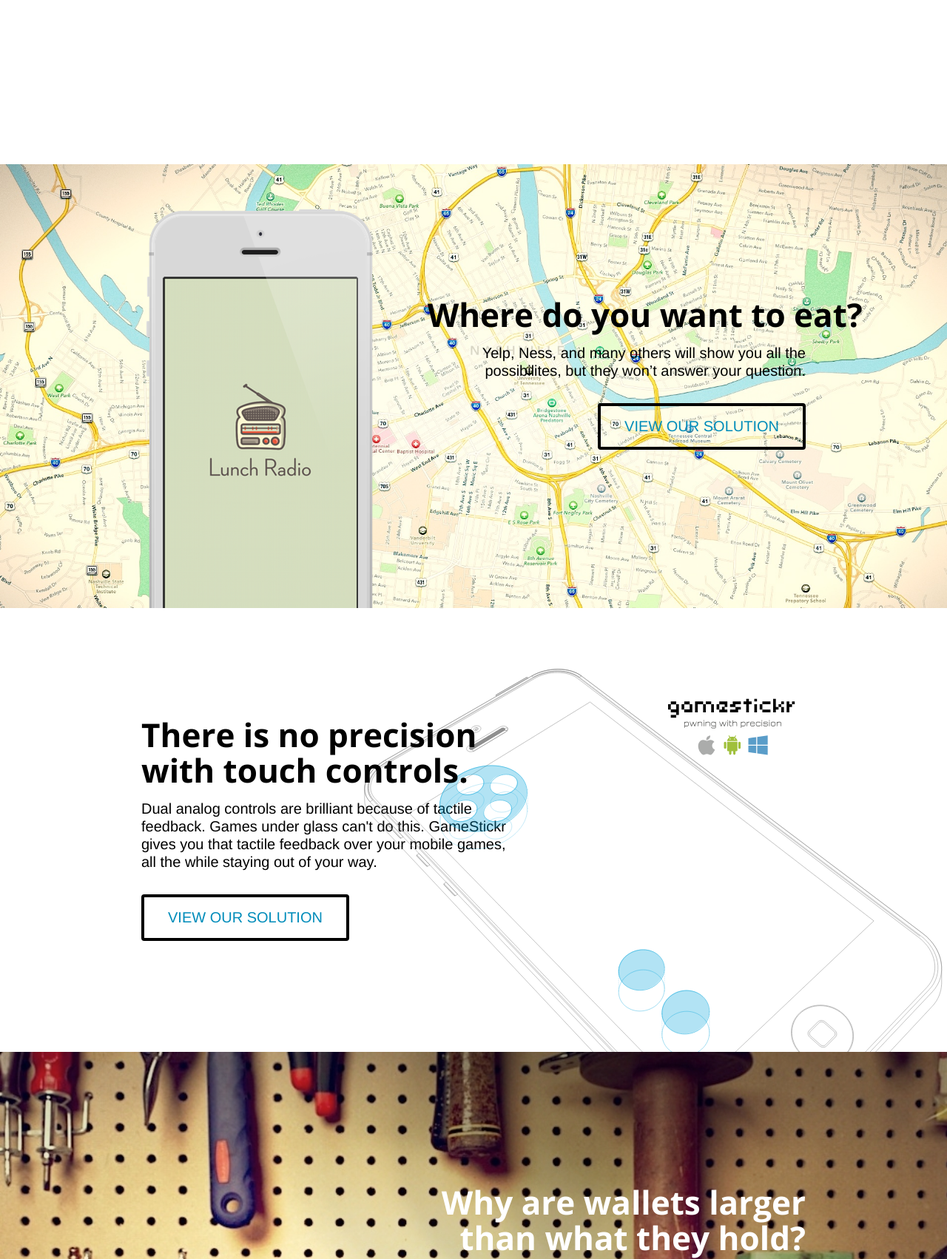
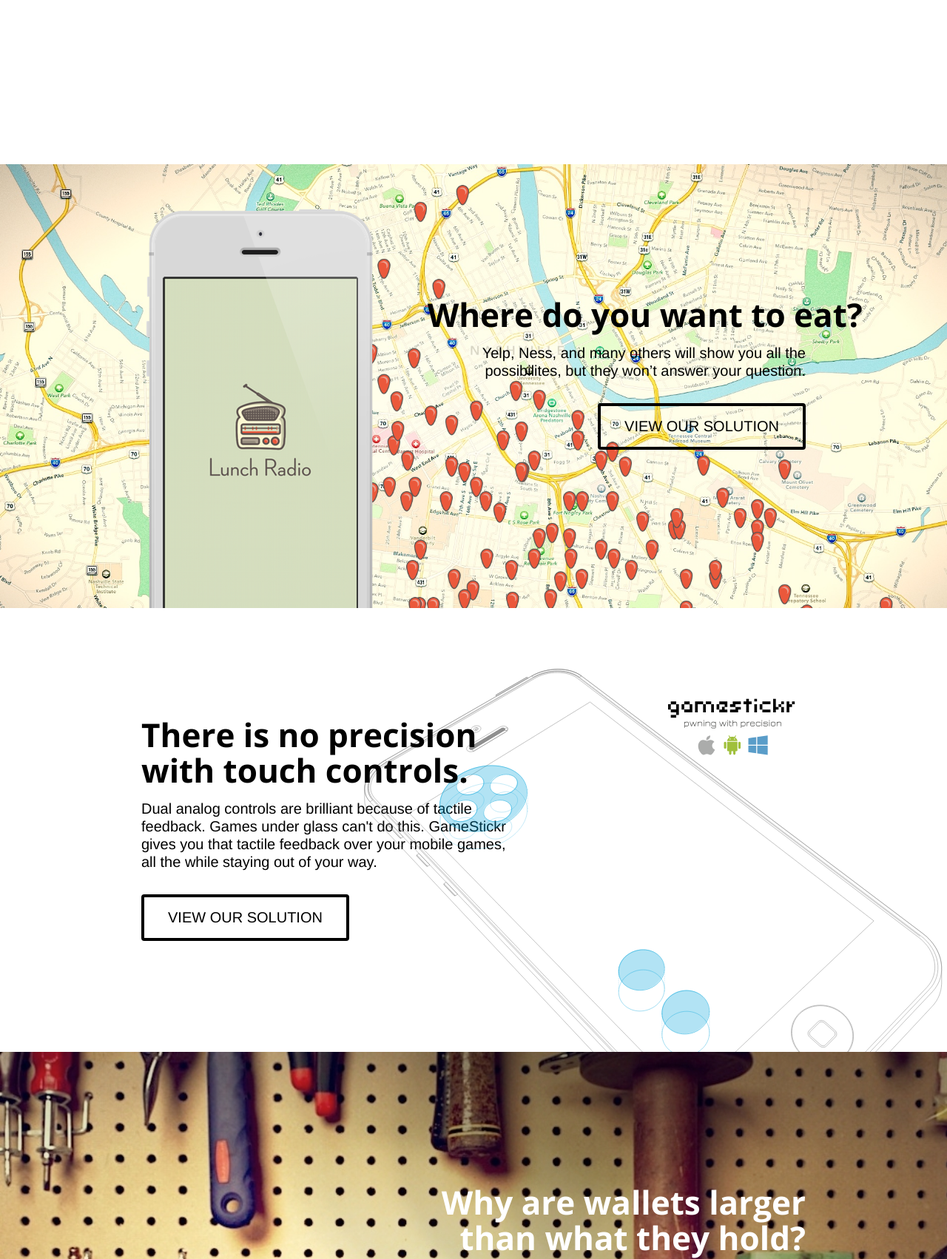
Before and after one commit to tyrale/addsubtract, a PHP site: page / in a window 1280 px wide. Shown: the part 454-2156 px from the top of the page at 74% size. Run offline with PHP 8.4, Linux system fonts and the light colour scheme; grey boxes labelled with a size stand in for pictures from a placeholder-image service; style sheets or scripts are compiled from the project's sources; some libraries are stand-ins or nearby versions.

Commit message:
better PR image

```diff
--- a/css/projects.less
+++ b/css/projects.less
@@ -1,5 +1,5 @@
 .lunch 				{ overflow: hidden;
-								background-image: url(../img/map2.jpg);
+								background-image: url(../img/map2.png);
 								background-size: cover;
 	h1 					{ white-space: nowrap;}
 	img 				{ top: 10%;
--- a/css/styles.less
+++ b/css/styles.less
@@ -20,6 +20,7 @@
 	}
 	.white 		{ background-color: white !important;
 							color: black !important;
+		a 			{ color: black;}
 		h1,
 		h4 			{ color: black !important;}
 		.button { border-color: black !important;
@@ -47,7 +48,7 @@
 									left: 50%;
 									margin-left: -50px;
 		}
-		&:hover  		{ top: 0rem}
+		&:hover  		{ top: 0rem;}
 	}
 
 	.intro 				{
@@ -88,9 +89,8 @@
 												    -webkit-transition: height ease .25s;
 											          	  transition: height ease .25s;
 			}
-			&:hover .ease		{ height: 61px;
-
-			}
+			&:hover a       { color: white;}
+			&:hover .ease		{ height: 61px;}
  		}
 	}
 	.services 			{	padding: 6.25rem;
```
Also changed, not shown: img/map2.png.
